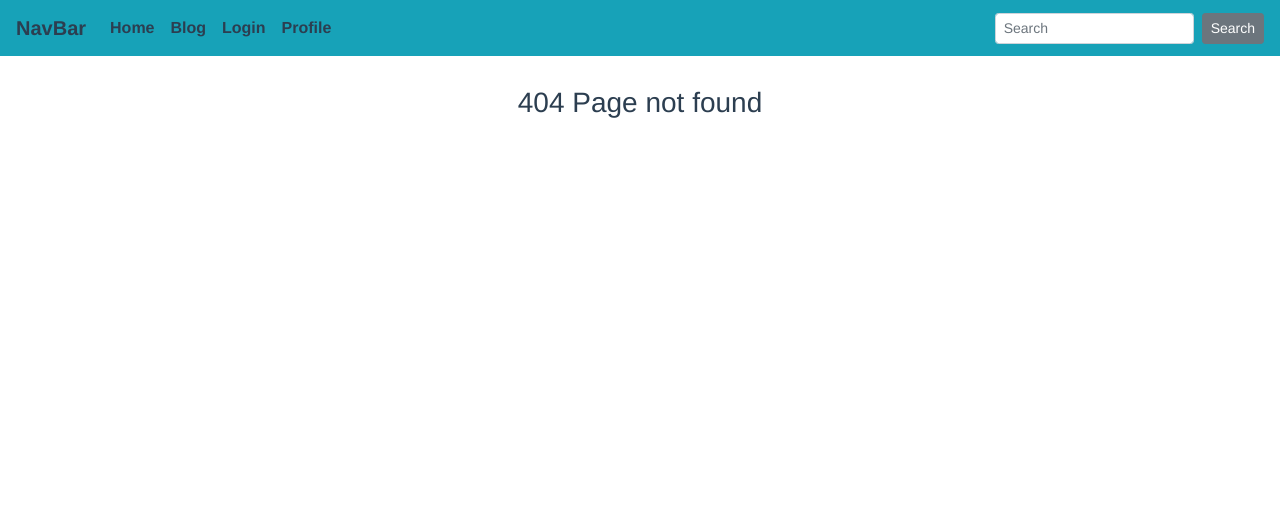
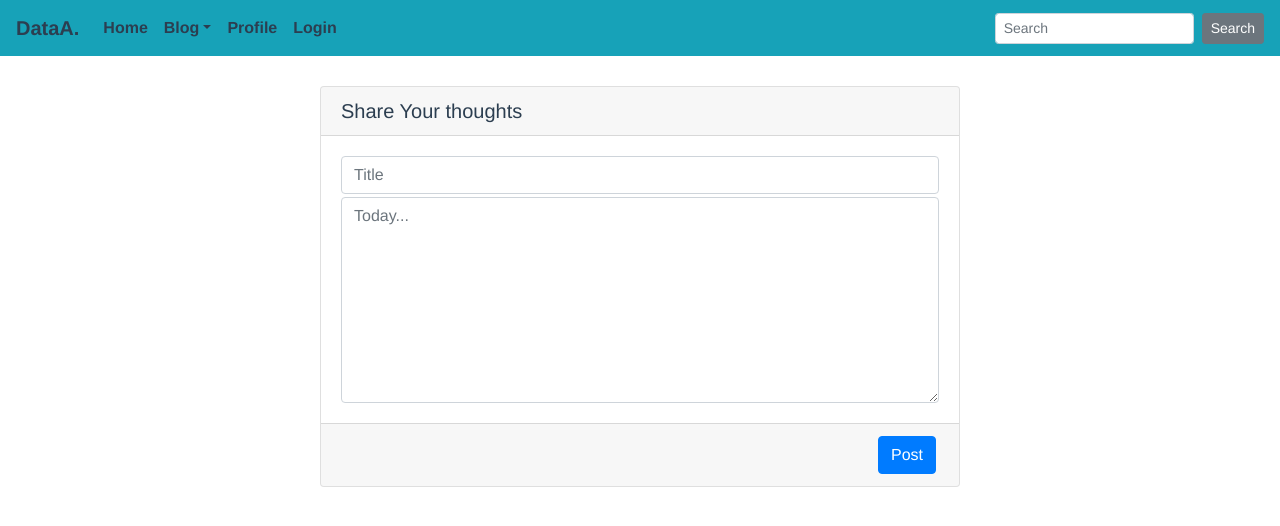
Before and after one commit to liming17/Data-Analyze, a Vue app in the folder data-analyze-app/: page /postBlog in a window 1280 px wide. Before the commit this address had no page. Shown: the top 526 px of the page. Built offline with nearby package versions, Linux system fonts and the light colour scheme.

Commit message:
add post and logout

```diff
--- a/data-analyze-app/src/components/TopHeader.vue
+++ b/data-analyze-app/src/components/TopHeader.vue
@@ -1,16 +1,22 @@
 <template>
     <div>
           <b-navbar toggleable="lg" type="dark" variant="info">
-                <b-navbar-brand href="#">NavBar</b-navbar-brand>
+                <b-navbar-brand href="#">DataA.</b-navbar-brand>
 
                 <b-navbar-toggle target="nav-collapse"></b-navbar-toggle>
 
                 <b-collapse id="nav-collapse" is-nav>
                 <b-navbar-nav>
                     <b-nav-item to="/">Home</b-nav-item>
-                    <b-nav-item to="/blog">Blog</b-nav-item>
-                    <b-nav-item to="/login">Login</b-nav-item>
+                    <b-nav-item-dropdown text="Blog" right>
+                        <b-dropdown-item v-if="token.length == 0" to="/login">My Blog</b-dropdown-item>
+                        <b-dropdown-item v-else to="/blog">My Blog</b-dropdown-item>
+                        <b-dropdown-item v-if="token.length == 0" to="/login">Post Blog</b-dropdown-item>
+                        <b-dropdown-item v-else to="/postBlog">Post Blog</b-dropdown-item>
+                    </b-nav-item-dropdown>
                     <b-nav-item :to="{name: 'Profile', params: {id: '2333'}, query: {plan: 'private'}}">Profile</b-nav-item>
+                    <b-nav-item v-if="token.length == 0" to="/login">Login</b-nav-item>
+                    <b-nav-item v-else @click="logout()">Logout</b-nav-item>
                 </b-navbar-nav>
 
                 <!-- Right aligned nav items -->
@@ -27,16 +33,23 @@
 
 
 <script>
+import {mapGetters} from "vuex";
 export default {
     methods: {
-        search(){
+        search() {
             this.$store.dispatch("search", {text: this.searchText});
+        },
+        logout() {
+            this.$store.dispatch("removeToken", {token: this.token});
         }
     },
     data() {
         return{
             searchText:''
         }
+    },
+    computed: {
+         ...mapGetters(["token"])
     }
 
 }
--- a/data-analyze-app/src/router/index.js
+++ b/data-analyze-app/src/router/index.js
@@ -31,7 +31,7 @@ const routes = [
     component: Register
   },
   {
-    // profile/1/info
+    //child component url: profile/1/info
     path: "/profile/:id",
     name: "Profile",
     component: Profile,
@@ -46,11 +46,14 @@ const routes = [
   {
     path: "/blog",
     name: "Blog",
-    // route level code-splitting
-    // this generates a separate chunk (about.[hash].js) for this route
-    // which is lazy-loaded when the route is visited.
     component: () =>
       import(/* webpackChunkName: "about" */ "../views/Blog.vue")
+  },
+  {
+    path: "/postBlog",
+    name: "PostBlog",
+    component: () =>
+      import(/* webpackChunkName: "about" */ "../views/PostBlog.vue")
   },
   {
     path:"*",
--- a/data-analyze-app/src/store/index.js
+++ b/data-analyze-app/src/store/index.js
@@ -1,5 +1,6 @@
 import Vue from "vue";
 import Vuex from "vuex";
+import axios from 'axios';
 
 Vue.use(Vuex);
 
@@ -8,7 +9,8 @@ export default new Vuex.Store({
     myData:[],
     displayedData:[],
     rows:0,
-    showSpinner:false
+    showSpinner:false,
+    token:""
   },
   mutations: {
     SET_DATA(state,myData){
@@ -22,10 +24,13 @@ export default new Vuex.Store({
     },
     SET_SPINNER(state,showSpinner){
       state.showSpinner = showSpinner;
+    },
+    SET_TOKEN(state,token){
+      state.token = token;
     }
   },
   actions: {
-   async fetchData({commit}){
+   async fetchData({commit}) {
       commit("SET_SPINNER",true);
       return new Promise(resolve=>{
         setTimeout(async ()=>{
@@ -36,7 +41,7 @@ export default new Vuex.Store({
         },1000)
       })
     },
-    async fetchMyData({dispatch,commit}){
+    async fetchMyData({dispatch,commit}) {
        commit("SET_SPINNER",true);
        const myJson = await dispatch("fetchData");
        commit("SET_DATA",myJson);
@@ -55,28 +60,45 @@ export default new Vuex.Store({
        commit("SET_ROWS",myJson.length);
        dispatch("paginate",{currentPage,perPage});
     },
-    async search({dispatch,commit},{text}){
+    async search({dispatch,commit},{text}) {
       commit("SET_SPINNER",true);
        const myJson = await this.dispatch("fetchData");
        const values = myJson.filter(val=>
         val.name.toLowerCase().includes(text.toLowerCase()));
        dispatch("updatePagination",{myJson:values, currentPage:1, perPage:3});
        commit("SET_SPINNER",false);
+    },
+    async setToken({commit},{token}){
+       commit(("SET_TOKEN"),token);
+    },
+    async removeToken({commit},{token}){
+
+      axios.get("/logoutCurrentUser?access_token=" + token)
+      .then((res) => {
+        commit(("SET_TOKEN"),"");
+        console.log(res);
+      })
+      .catch((error) => {
+        console.log(error);
+    });
     }
 
   },
-  getters:{
-    myData(state){
+  getters: {
+    myData(state) {
       return state.myData;
     },
-    rows(state){
+    rows(state) {
       return state.rows;
     },
-    displayedData(state){
+    displayedData(state) {
       return state.displayedData;
     },
-    showSpinner(state){
+    showSpinner(state) {
       return state.showSpinner;
+    },
+    token(state) {
+      return state.token;
     }
   },
   modules: {}
--- a/data-analyze-app/src/views/Login.vue
+++ b/data-analyze-app/src/views/Login.vue
@@ -63,6 +63,7 @@
 
 <script>
 import axios from 'axios';
+import {mapGetters} from "vuex";
 export default {
     data() {
        return{
@@ -74,7 +75,7 @@ export default {
     },
     methods:{
         onSubmit(evt) {
-          evt.preventDefault();
+            evt.preventDefault();
             var params = new URLSearchParams();
             params.append('grant_type', 'password');
             params.append('username', this.username);
@@ -86,9 +87,17 @@ export default {
                 headers: {"Content-type": "application/x-www-form-urlencoded; charset=utf-8"},
                 data:params
             }).then(response => {
-               console.log(response.data);
-               document.location.replace("/");
+
+               this.$store.dispatch("setToken", {token: response.data.access_token}).then(()=>{
+                   console.log(this.token);
+                   this.$router.push({ path: '/' });
+               });
+
+            }).catch((err)=>{
+                alert("fail to login");
+                console.log(err);
             });
+
         },
         onReset(evt) {
             evt.preventDefault();
@@ -101,6 +110,9 @@ export default {
         show: function(val) {
             this.passwordFieldType = val.length === 0 ? 'password' : 'text';
         }
+    },
+    computed: {
+         ...mapGetters(["token"])
     }
 
 }
--- /dev/null
+++ b/data-analyze-app/src/views/PostBlog.vue
@@ -0,0 +1,77 @@
+<template>
+    <b-card
+          header-tag="header"
+          tag="article"
+          footer-tag="footer"
+          class="mb-2"
+          style="max-width: 40rem;
+           left: 50%;
+           transform: translateX(-50%);"
+    >
+    <template v-slot:header>
+        <h5 class="mb-0" align="left">Share Your thoughts</h5>
+    </template>
+    <div align="left">
+    <b-form>
+        <label class="sr-only" for="inline-form-input-name">Title</label>
+        <b-input
+            id="form-input-title"
+            class="mb-2 mr-sm-2 mb-sm-0"
+            placeholder="Title"
+            required
+            v-model="title"
+        ></b-input>
+        <b-form-textarea
+            id="textarea-rows"
+            placeholder="Today..."
+            required
+            v-model="text"
+            rows="8"
+            style="margin-top: 3px;"
+        ></b-form-textarea>
+    </b-form>
+    </div>
+    <template v-slot:footer>
+        <div align="right">
+            <b-button type="submit" @click="onSubmit" variant="primary" style="margin-right: 3px;">Post</b-button>
+        </div>
+    </template>
+</b-card>
+
+</template>
+
+<script>
+import axios from 'axios';
+import {mapGetters} from "vuex";
+export default {
+    data() {
+        return {
+            title: "",
+            text: ""
+        }
+    },
+    methods: {
+        onSubmit(evt) {
+            evt.preventDefault();
+            const data = {
+                title: this.title,
+                body: this.text
+            }
+            axios.post("/post?access_token=" + this.token,data).then((response)=>{
+                alert(response.data);
+                this.$router.push({path : "/blog"});
+            }).catch((err)=>{
+                alert(err);
+                console.log(err);
+            });
+        }
+    },
+    computed: {
+        ...mapGetters(["token"])
+    }
+}
+</script>
+
+<style lang="scss" scoped>
+
+</style>
--- a/data-analyze-app/src/views/Register.vue
+++ b/data-analyze-app/src/views/Register.vue
@@ -107,7 +107,8 @@ export default {
             }
             axios.post("/register",data).then(response =>{
                 console.log(response.data);
-                document.location.replace("/");
+                this.$router.push({ path: '/login' });
+                // document.location.replace("/login");
             })
         },
         onReset(evt) {
--- a/data-analyze-app/vue.config.js
+++ b/data-analyze-app/vue.config.js
@@ -13,6 +13,14 @@ module.exports = {
         "/register": {
           target: "http://localhost:8080",
           secure: false
+        },
+        "/logoutCurrentUser": {
+          target: "http://localhost:8080",
+          secure: false
+        },
+        "/post": {
+          target: "http://localhost:8080",
+          secure: false
         }
       }
     }
```
